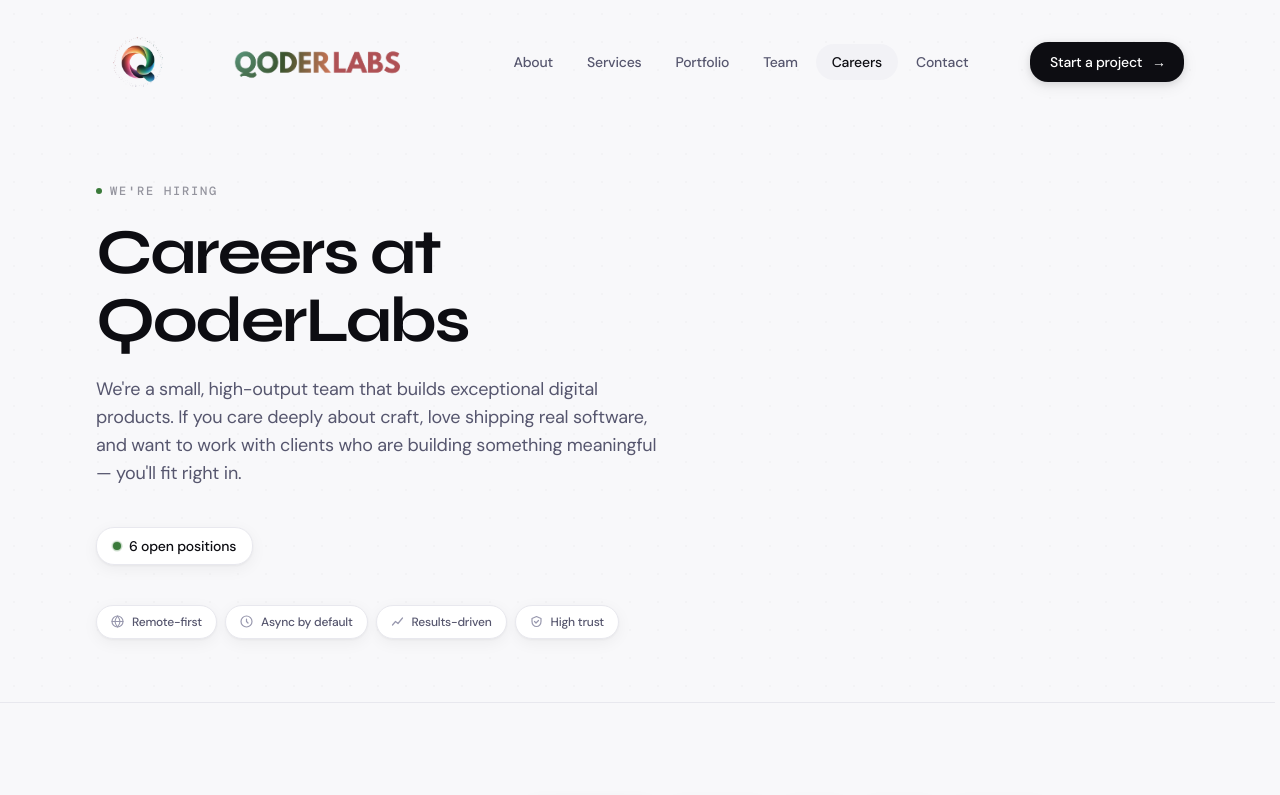
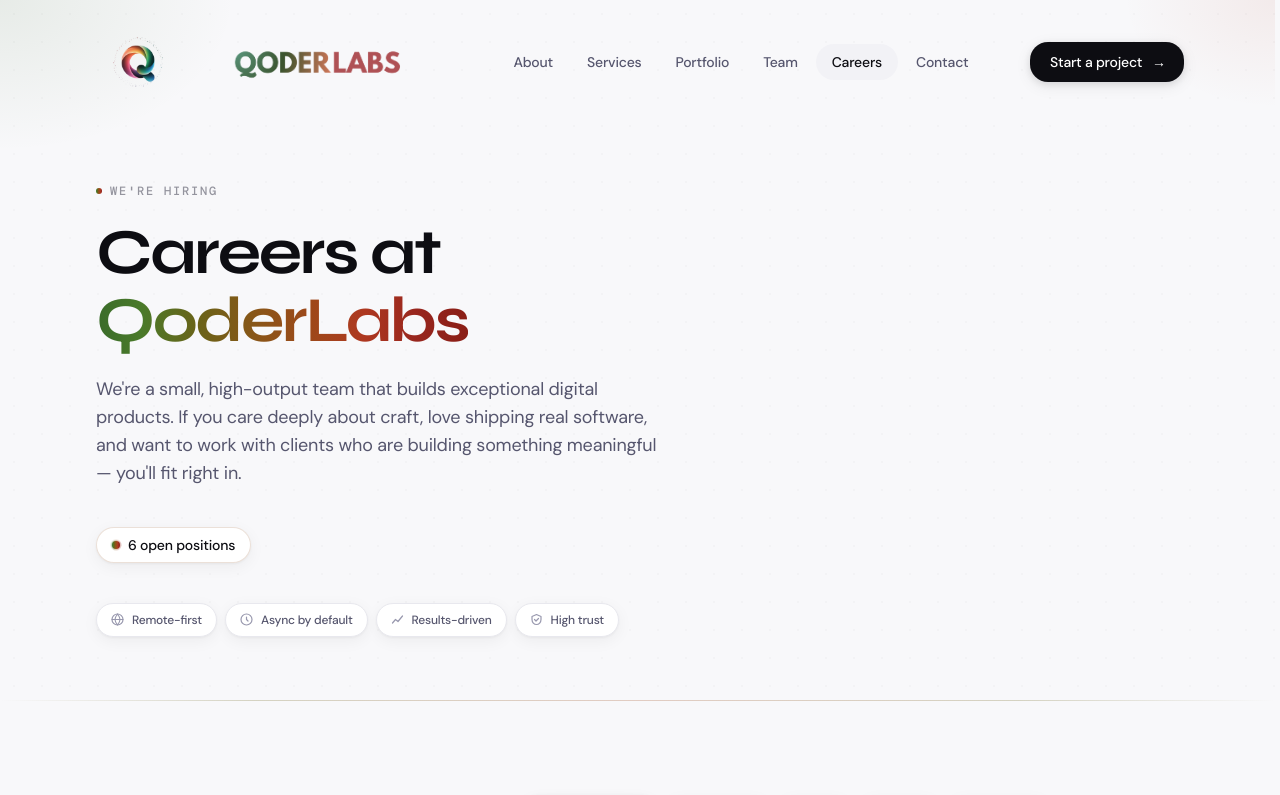
Before and after one commit to Maruf346/QoderLabs_portfolio, a React (Vite) app: page /careers in a window 1280 px wide. Shown: the top 795 px of the page. Built offline with nearby package versions, Linux system fonts and the light colour scheme; a web font is replaced by a local one.

Commit message:
min. Fix 2

```diff
--- a/src/components/careers/CareersHeader.jsx
+++ b/src/components/careers/CareersHeader.jsx
@@ -2,37 +2,55 @@
 import { staggerContainer, slideUp } from '@utils/animations'
 import { cn } from '@utils/cn'
 
-/* ═══════════════════════════════════════════════════════════════
-   Careers Header
-   — Minimal page hero, NO gradients
-   — Solid surface-50 background
-   — Strong typography, left-aligned
-   — Culture values strip below headline
-═══════════════════════════════════════════════════════════════ */
-
 const VALUES = [
-  { label: 'Remote-first',    icon: RemoteIcon },
-  { label: 'Async by default',icon: AsyncIcon },
-  { label: 'Results-driven',  icon: ResultsIcon },
-  { label: 'High trust',      icon: TrustIcon },
+  { label: 'Remote-first',     icon: RemoteIcon  },
+  { label: 'Async by default', icon: AsyncIcon   },
+  { label: 'Results-driven',   icon: ResultsIcon },
+  { label: 'High trust',       icon: TrustIcon   },
 ]
 
 export default function CareersHeader({ openCount = 0 }) {
   return (
     <section className="relative pt-36 pb-14 md:pt-44 md:pb-16 bg-surface-50 overflow-hidden">
 
-      {/* Dot grid — solid ink dots, very faint */}
+      {/* Gradient glow — top left green, top right red */}
+      <div
+        aria-hidden="true"
+        className="absolute top-0 left-0 w-[480px] h-[360px] pointer-events-none"
+        style={{
+          background:
+            'radial-gradient(ellipse 70% 60% at 0% 0%, rgba(58,107,42,0.09) 0%, transparent 70%)',
+        }}
+      />
+      <div
+        aria-hidden="true"
+        className="absolute top-0 right-0 w-[360px] h-[280px] pointer-events-none"
+        style={{
+          background:
+            'radial-gradient(ellipse 60% 55% at 100% 0%, rgba(174,56,32,0.07) 0%, transparent 70%)',
+        }}
+      />
+
+      {/* Dot grid */}
       <div
         aria-hidden="true"
         className="absolute inset-0 opacity-[0.022]"
         style={{
-          backgroundImage: 'radial-gradient(circle, #0F0F14 1px, transparent 1px)',
+          backgroundImage: 'radial-gradient(circle, #0D0D12 1px, transparent 1px)',
           backgroundSize:  '28px 28px',
         }}
       />
 
-      {/* Solid bottom border */}
-      <div className="absolute bottom-0 left-0 right-0 h-px bg-surface-200" />
+      {/* Bottom rule — gradient line */}
+      <div
+        aria-hidden="true"
+        className="absolute bottom-0 left-0 right-0 h-px"
+        style={{
+          background:
+            'linear-gradient(90deg, transparent, #6B6218 20%, #9E481A 50%, #6B6218 80%, transparent)',
+          opacity: 0.25,
+        }}
+      />
 
       <div className="relative z-10 max-w-7xl mx-auto px-5 sm:px-6 md:px-10 lg:px-16 xl:px-24">
         <motion.div
@@ -40,17 +58,19 @@
           initial="hidden"
           animate="visible"
         >
-          {/* Eyebrow */}
+          {/* Eyebrow — gradient dot */}
           <motion.p
             variants={slideUp}
             className="inline-flex items-center gap-2 font-mono text-xs font-medium uppercase tracking-[0.15em] text-ink-light mb-5"
           >
-            {/* Solid dot — no gradient */}
-            <span className="w-1.5 h-1.5 rounded-full bg-brand-green" />
+            <span
+              className="w-1.5 h-1.5 rounded-full shrink-0"
+              style={{ background: 'var(--gradient-logo)' }}
+            />
             We're hiring
           </motion.p>
 
-          {/* Headline — solid ink, no gradient text */}
+          {/* Headline — "QoderLabs" is gradient */}
           <motion.h1
             variants={slideUp}
             className={cn(
@@ -60,7 +80,8 @@
               'mb-5 max-w-2xl',
             )}
           >
-            Careers at QoderLabs
+            Careers at{' '}
+            <span className="text-gradient-logo">QoderLabs</span>
           </motion.h1>
 
           {/* Subtext */}
@@ -73,18 +94,25 @@
             work with clients who are building something meaningful — you'll fit right in.
           </motion.p>
 
-          {/* Open roles count — solid bg pill */}
+          {/* Open roles count */}
           <motion.div variants={slideUp} className="flex items-center gap-4 mb-10">
-            <div className={cn(
-              'inline-flex items-center gap-2',
-              'px-4 py-2 rounded-xl',
-              'bg-white border border-surface-200',
-              'shadow-card',
-            )}>
-              {/* Live dot — solid brand-green */}
-              <span className="relative flex w-2 h-2">
-                <span className="animate-ping absolute inline-flex h-full w-full rounded-full bg-brand-green opacity-50" />
-                <span className="relative inline-flex rounded-full h-2 w-2 bg-brand-green" />
+            <div
+              className="inline-flex items-center gap-2 px-4 py-2 rounded-xl bg-white shadow-card"
+              style={{
+                boxShadow:
+                  '0 1px 3px rgba(13,13,18,0.05), 0 4px 16px rgba(13,13,18,0.05), inset 0 0 0 1px rgba(142,86,42,0.18)',
+              }}
+            >
+              {/* Live pulse dot — gradient fill */}
+              <span className="relative flex w-2 h-2 shrink-0">
+                <span
+                  className="animate-ping absolute inline-flex h-full w-full rounded-full opacity-50"
+                  style={{ background: 'var(--gradient-logo)' }}
+                />
+                <span
+                  className="relative inline-flex rounded-full h-2 w-2"
+                  style={{ background: 'var(--gradient-logo)' }}
+                />
               </span>
               <span className="text-sm font-medium font-body text-ink">
                 {openCount} open position{openCount !== 1 ? 's' : ''}
@@ -92,11 +120,8 @@
             </div>
           </motion.div>
 
-          {/* Culture values strip — solid bg chips */}
-          <motion.div
-            variants={slideUp}
-            className="flex flex-wrap gap-2"
-          >
+          {/* Culture value chips */}
+          <motion.div variants={slideUp} className="flex flex-wrap gap-2">
             {VALUES.map(({ label, icon: Icon }) => (
               <div
                 key={label}
@@ -119,7 +144,7 @@
   )
 }
 
-/* ── Value icons — minimal solid strokes ─────────────────────── */
+/* ── Value icons ─────────────────────────────────────────────── */
 function RemoteIcon() {
   return (
     <svg width="13" height="13" viewBox="0 0 13 13" fill="none" aria-hidden="true">
@@ -129,7 +154,6 @@
     </svg>
   )
 }
-
 function AsyncIcon() {
   return (
     <svg width="13" height="13" viewBox="0 0 13 13" fill="none" aria-hidden="true">
@@ -138,7 +162,6 @@
     </svg>
   )
 }
-
 function ResultsIcon() {
   return (
     <svg width="13" height="13" viewBox="0 0 13 13" fill="none" aria-hidden="true">
@@ -146,7 +169,6 @@
     </svg>
   )
 }
-
 function TrustIcon() {
   return (
     <svg width="13" height="13" viewBox="0 0 13 13" fill="none" aria-hidden="true">
--- a/src/components/contact/ContactHero.jsx
+++ b/src/components/contact/ContactHero.jsx
@@ -1,31 +1,49 @@
 import { motion } from 'framer-motion'
 import { staggerContainer, slideUp } from '@utils/animations'
 import { cn } from '@utils/cn'
-
-/* ═══════════════════════════════════════════════════════════════
-   Contact Hero
-   — Minimal page header, NO gradients
-   — Solid surface-50 background
-   — Strong typography, left-aligned
-   — Subtle dot-grid texture only
-═══════════════════════════════════════════════════════════════ */
 
 export default function ContactHero() {
   return (
     <section className="relative pt-36 pb-14 md:pt-44 md:pb-16 bg-surface-50 overflow-hidden">
 
-      {/* Dot grid — very subtle, solid ink dots only */}
+      {/* Gradient glow — top left green, top right red, matching name.png palette */}
+      <div
+        aria-hidden="true"
+        className="absolute top-0 left-0 w-[500px] h-[380px] pointer-events-none"
+        style={{
+          background:
+            'radial-gradient(ellipse 70% 60% at 0% 0%, rgba(58,107,42,0.09) 0%, transparent 70%)',
+        }}
+      />
+      <div
+        aria-hidden="true"
+        className="absolute top-0 right-0 w-[420px] h-[320px] pointer-events-none"
+        style={{
+          background:
+            'radial-gradient(ellipse 65% 55% at 100% 0%, rgba(174,56,32,0.07) 0%, transparent 70%)',
+        }}
+      />
+
+      {/* Dot grid */}
       <div
         aria-hidden="true"
         className="absolute inset-0 opacity-[0.022]"
         style={{
-          backgroundImage: 'radial-gradient(circle, #0F0F14 1px, transparent 1px)',
+          backgroundImage: 'radial-gradient(circle, #0D0D12 1px, transparent 1px)',
           backgroundSize:  '28px 28px',
         }}
       />
 
-      {/* Bottom rule — solid */}
-      <div className="absolute bottom-0 left-0 right-0 h-px bg-surface-200" />
+      {/* Bottom rule — gradient line */}
+      <div
+        aria-hidden="true"
+        className="absolute bottom-0 left-0 right-0 h-px"
+        style={{
+          background:
+            'linear-gradient(90deg, transparent, #6B6218 20%, #9E481A 50%, #6B6218 80%, transparent)',
+          opacity: 0.25,
+        }}
+      />
 
       <div className="relative z-10 max-w-7xl mx-auto px-5 sm:px-6 md:px-10 lg:px-16 xl:px-24">
         <motion.div
@@ -34,17 +52,19 @@
           animate="visible"
           className="max-w-2xl"
         >
-          {/* Eyebrow */}
+          {/* Eyebrow — gradient dot */}
           <motion.p
             variants={slideUp}
             className="inline-flex items-center gap-2 font-mono text-xs font-medium uppercase tracking-[0.15em] text-ink-light mb-5"
           >
-            {/* Solid brand dot — no gradient */}
-            <span className="w-1.5 h-1.5 rounded-full bg-brand-blue" />
+            <span
+              className="w-1.5 h-1.5 rounded-full shrink-0"
+              style={{ background: 'var(--gradient-logo)' }}
+            />
             Contact Us
           </motion.p>
 
-          {/* Headline — solid ink, no gradient text */}
+          {/* Headline — "in Touch" is gradient */}
           <motion.h1
             variants={slideUp}
             className={cn(
@@ -54,7 +74,8 @@
               'mb-5',
             )}
           >
-            Get in Touch
+            Get{' '}
+            <span className="text-gradient-logo">in Touch</span>
           </motion.h1>
 
           {/* Subtext */}
```
Also changed, not shown: src/pages/Team.jsx (+64 -49 lines).
